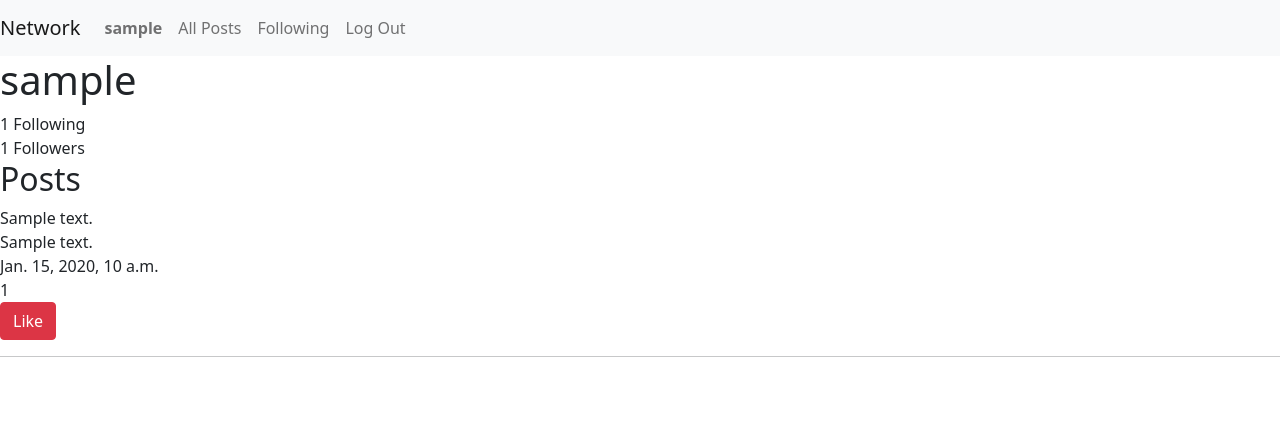
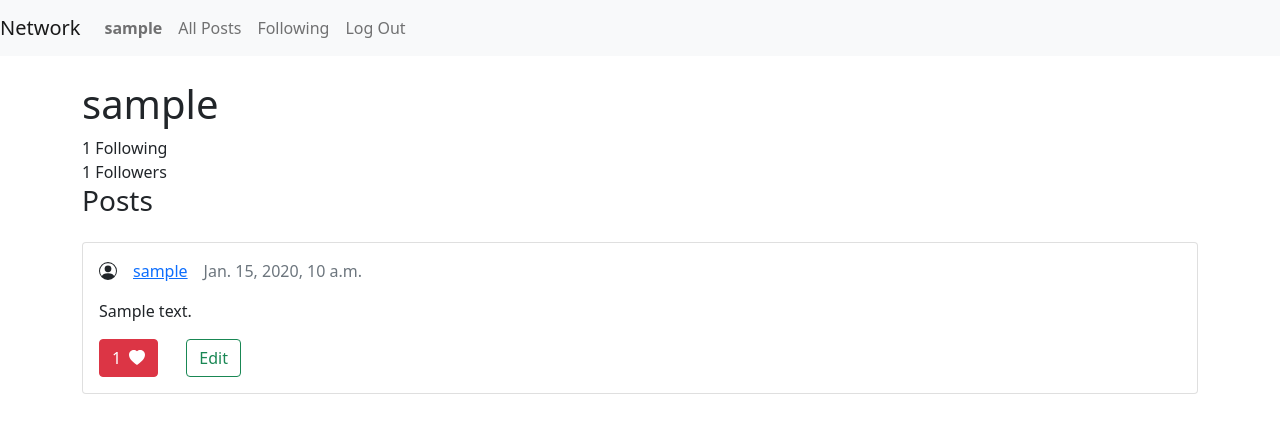
Before and after one commit to esteban-gasan/network, a Django app: page /profile/1/ in a window 1280 px wide. Shown: the top 441 px of the page. Run offline with Django 3.2, Linux system fonts and the light colour scheme; a user stored in the database is signed in; tables that the repository leaves empty hold one stand-in row (values such as "Sample post").

Commit message:
Edit posts

```diff
--- /dev/null
+++ b/network/static/network/edit.js
@@ -0,0 +1,48 @@
+const editBtns = document.querySelectorAll(".edit-btn");
+const template = document.querySelector("template");
+var c = undefined;
+
+editBtns.forEach((btn) => {
+  btn.addEventListener("click", () => {
+    const postElement = btn.parentElement;
+    const postContent = postElement.querySelector(":scope>p");
+    const postArticle = postElement.closest("article");
+    const postId = postArticle.dataset.postId;
+
+    const clone = template.content.cloneNode(true);
+    const form = clone.querySelector(":scope>form");
+    const textArea = clone.querySelector(":scope textarea");
+    const cancelBtn = clone.querySelector(":scope .cancel-btn");
+
+    textArea.value = postContent.textContent;
+    postElement.style.display = "none";
+    postArticle.append(clone);
+
+    cancelBtn.onclick = () => {
+      postArticle.lastElementChild.remove();
+      postElement.style.display = "block";
+    };
+
+    form.onsubmit = (e) => {
+      e.preventDefault();
+      text = textArea.value;
+      postContent.textContent = text;
+      postArticle.lastElementChild.remove();
+      postElement.style.display = "block";
+      sendChanges(postId, text);
+    };
+  });
+});
+
+function sendChanges(postId, text) {
+  fetch(`/api/edit/${postId}/`, {
+    method: "POST",
+    body: JSON.stringify({ text: text }),
+  })
+    .then((response) => response.json())
+    .then((data) => {
+      if (data.error) alert(data.error);
+      console.info(data["message"]);
+    })
+    .catch((error) => console.log(error));
+}
--- a/network/static/network/follow.js
+++ b/network/static/network/follow.js
@@ -3,6 +3,7 @@ const userId = document.querySelector("h1").dataset.userId;
 
 const classes = { Follow: "btn-secondary", Unfollow: "btn-outline-secondary" };
 
+if (followBtn) {
   followBtn.addEventListener("click", (e) => {
     const btn = e.target;
     btn.textContent = btn.textContent === "Follow" ? "Unfollow" : "Follow";
@@ -16,3 +17,4 @@ followBtn.addEventListener("click", (e) => {
       })
       .catch((error) => console.log(error));
   });
+}
--- a/network/static/network/like.js
+++ b/network/static/network/like.js
@@ -1,14 +1,16 @@
 const likeBtns = document.querySelectorAll(".like-btn");
-const classes = { Like: "btn-danger", Unlike: "btn-outline-danger" };
+const likeClasses = { like: "btn-danger", unlike: "btn-outline-secondary" };
 
 likeBtns.forEach((btn) => {
   btn.addEventListener("click", () => {
-    btn.textContent = btn.textContent === "Like" ? "Unlike" : "Like";
-    btn.classList.replace(btn.classList[2], classes[btn.textContent]);
-    const likeCountDiv = btn.previousElementSibling;
+    newClass = btn.classList.contains(likeClasses["like"])
+      ? likeClasses["unlike"]
+      : likeClasses["like"];
+    btn.classList.replace(btn.classList[0], newClass);
+    const likeCountDiv = btn.firstElementChild;
     counter = likeCountDiv.textContent;
     likeCountDiv.textContent = parseInt(
-      btn.textContent === "Unlike" ? counter + 1 : counter - 1
+      newClass === likeClasses["like"] ? counter + 1 : counter - 1
     );
 
     const postId = btn.closest("article").dataset.postId;
--- a/network/templates/network/layout.html
+++ b/network/templates/network/layout.html
@@ -45,9 +45,18 @@
             </div>
           </nav>
 
-        <div class="body">
+        <div class="body container py-4">
             {% block body %}
             {% endblock %}
         </div>
+
+        <template>
+            <form action="" class="" method="post">
+                <textarea name="edit-post" id="" cols="30" rows="6" class="form-control mb-3" required></textarea>
+                <button type="button" class="cancel-btn btn btn-outline-secondary">Cancel</button>
+                <button class="save-btn btn btn-primary ms-4">Save</button>
+            </form>
+        </template>
+
     </body>
 </html>
--- a/network/templates/network/posts.html
+++ b/network/templates/network/posts.html
@@ -1,22 +1,32 @@
 {% for post in posts %}
-  <article data-post-id="{{ post.id }}">
-    <div>
-      <a href="{% url 'profile' post.author.id %}" class="link-primary">{{ post.author }}</a>
+  <article data-post-id="{{ post.id }}" class="card my-4">
+    <div class="card-body">
+      <div class="d-flex gap-3 mb-3 align-items-center">
+        <svg xmlns="http://www.w3.org/2000/svg" width="18" height="18" fill="currentColor" class="bi bi-person-circle"
+          viewBox="0 0 16 16">
+          <path d="M11 6a3 3 0 1 1-6 0 3 3 0 0 1 6 0z" />
+          <path fill-rule="evenodd"
+            d="M0 8a8 8 0 1 1 16 0A8 8 0 0 1 0 8zm8-7a7 7 0 0 0-5.468 11.37C3.242 11.226 4.805 10 8 10s4.757 1.225 5.468 2.37A7 7 0 0 0 8 1z" />
+        </svg>
+        <a href="{% url 'profile' post.author.id %}" class="link-primary">{{ post.author }}</a>
+        <div class="text-muted">{{ post.timestamp }}</div>
+      </div>
+      <div class="post-content">
+        <p>{{ post.text }}</p>
+        <button type="button"
+          class="btn-{% if user in post.likes.all %}danger{% else %}outline-secondary{% endif %} like-btn btn d-inline-flex
+          align-items-center gap-2">
+          <div class="like-count">{{ post.likes.count }}</div>
+          <svg xmlns="http://www.w3.org/2000/svg" width="16" height="16" fill="currentColor" class="bi bi-heart-fill"
+            viewBox="0 0 16 16">
+            <path fill-rule="evenodd" d="M8 1.314C12.438-3.248 23.534 4.735 8 15-7.534 4.736 3.562-3.248 8 1.314z" />
+          </svg>
+        </button>
+        {% if user == post.author %}
+          <button type="button" class="edit-btn btn btn-outline-success ms-4">Edit</button>
+        {% endif %}
+      </div>
     </div>
-    <div>{{ post.text }}</div>
-    <div>{{ post.timestamp }}</div>
-    <div class="like-count">{{ post.likes.count }}</div>
-
-    {% if user in post.likes.all %}
-      <button type="button" class="like-btn btn btn-outline-danger">Unlike</button>
-    {% else %}
-      <button type="button" class="like-btn btn btn-danger">Like</button>
-    {% endif %}
-
-    {% if user == post.author %}
-      <button type="button" class="btn btn-outline-success">Edit</button>
-    {% endif %}
-    <hr>
   </article>
 {% empty %}
   There are no posts.
--- a/network/templates/network/profile.html
+++ b/network/templates/network/profile.html
@@ -3,6 +3,9 @@
 
 {% block scripts %}
   <script defer src="{% static 'network/follow.js' %}"></script>
+  {% if user == user_viewed and user.is_authenticated %}
+    <script defer src="{% static 'network/edit.js' %}"></script>
+  {% endif %}
 {% endblock scripts %}
 
 {% block body %}
@@ -26,15 +29,9 @@
   </div>
 
 
-  <h2>Posts</h2>
-  {% for post in user_viewed.post_set.all %}
-    {{ post.text }}
-      <div>{{ post.text }}</div>
-      <div>{{ post.timestamp }}</div>
-      <div>{{ post.likes.count }}</div>
-      <button type="button" class="btn btn-danger">Like</button>
-      <hr>
-  {% empty %}
+  <h3>Posts</h3>
+  {% include 'network/posts.html' with posts=user_viewed.post_set.all %}
+  {% if not user_viewed.post_set.all %}
     This user hasn't posted anything yet.
-  {% endfor %}
+  {% endif %}
 {% endblock body %}
--- a/network/urls.py
+++ b/network/urls.py
@@ -14,4 +14,5 @@ urlpatterns = [
 
     path("api/follow/<int:user_id>/", views.follow, name="follow"),
     path("api/like/<int:post_id>/", views.like, name="like"),
+    path("api/edit/<int:post_id>/", views.edit, name="edit"),
 ]
--- a/network/views.py
+++ b/network/views.py
@@ -98,6 +98,34 @@ def like(request: HttpRequest, post_id: int):
     return JsonResponse({"message": f"{msg} post {post.id}"}, status=201)
 
 
+@csrf_exempt
+@login_required
+def edit(request: HttpRequest, post_id: int):
+    if request.method != "POST":
+        return JsonResponse({"error": "POST request required."}, status=400)
+
+    try:
+        post = Post.objects.get(id=post_id)
+    except Post.DoesNotExist:
+        return JsonResponse({
+            "error": f"Post with id {post_id} does not exist."
+        }, status=400)
+
+    if request.user != post.author:
+        return JsonResponse(
+            {"error": "You can only edit your own posts."}, status=400
+        )
+
+    if (text := json.loads(request.body).get("text")) is None:
+        return JsonResponse({"error": "Text is empty!"}, status=400)
+
+    post.text = text
+    post.save()
+    msg = f"Edited post with id {post.id}"
+
+    return JsonResponse({"message": msg}, status=201)
+
+
 def login_view(request):
     if request.method == "POST":
 
```
Also changed, not shown: network/templates/network/index.html (+7 -1 lines). Lines whose indentation alone changed are shown as unchanged.
